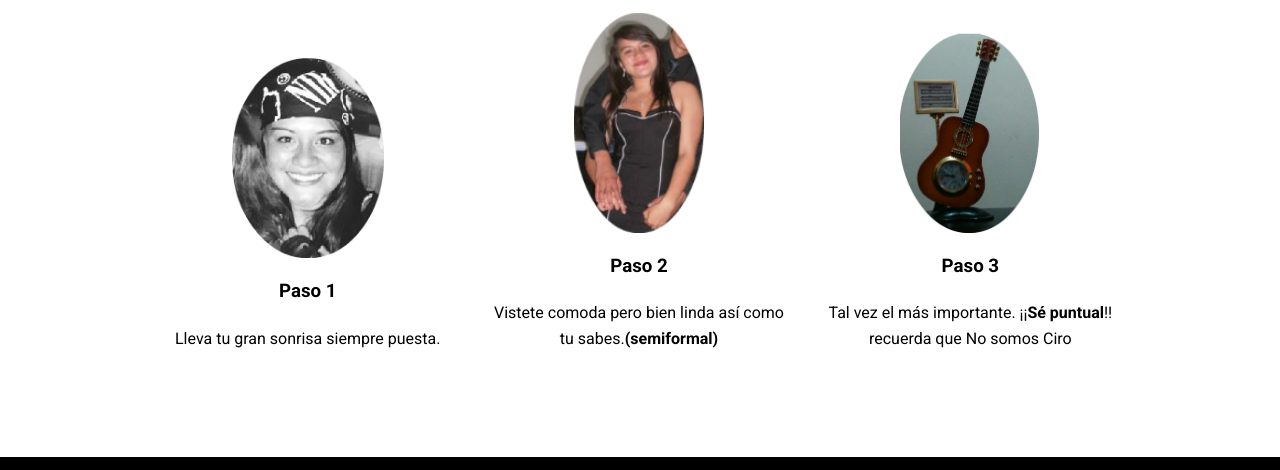
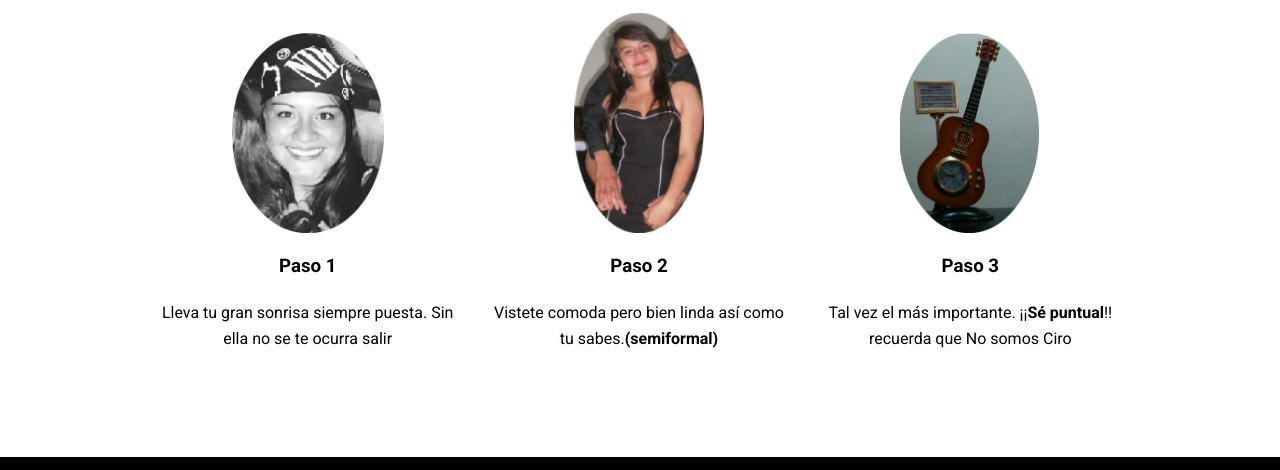
Before and after one commit to jonadric/Nov21, a plain HTML site: page index.html in a window 1280 px wide. Shown: the part 1094-1564 px from the top of the page. Drawn offline with nearby package versions, Linux system fonts and the light colour scheme.

Commit message:
Update index.html

```diff
--- a/index.html
+++ b/index.html
@@ -35,7 +35,7 @@
 		<div class="box">
 			<img src="images/smile.png" height="200" alt="sonrisa">
 			<h3>Paso 1</h3>
-			<p>Lleva tu gran sonrisa siempre puesta. </p>
+			<p>Lleva tu gran sonrisa siempre puesta. Sin ella no se te ocurra salir</p>
 		</div>
 		<div class="box">
 			<img src="images/Vestido.png" alt="Vestido">
```
